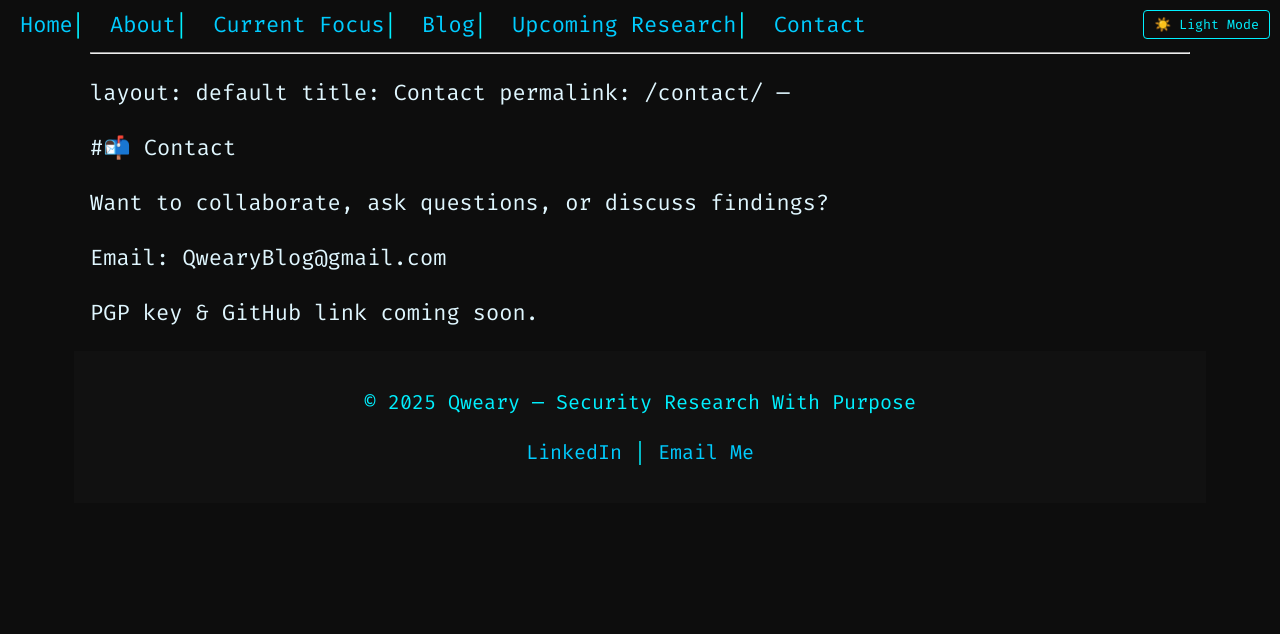
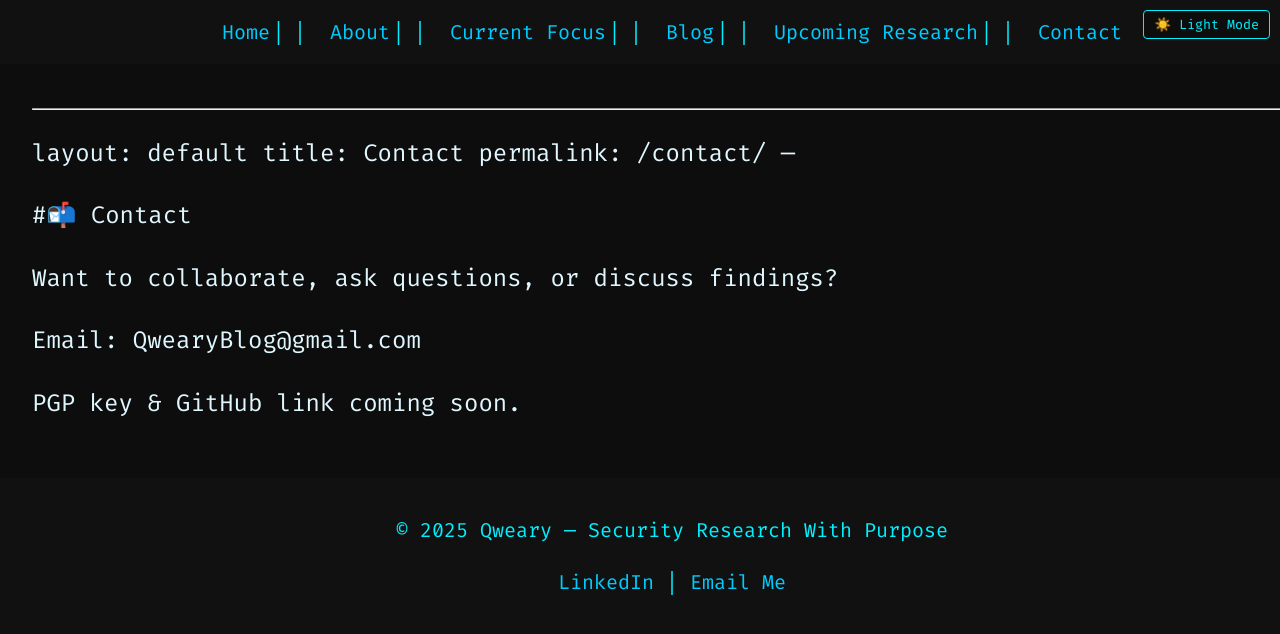
Before and after one commit to Qweary/Qweary.github.io, a Jekyll site: the page built from contact.md, in a window 1280 px wide. Shown: the top 634 px of the page. Built offline with Jekyll 4.4.1, drawn with Linux system fonts in a browser that asks for light colours; our own code applies the rules of GitHub Pages for plain Markdown files; a script that is not in the unit is left out.

Commit message:
formatting

```diff
--- a/_includes/footer.html
+++ b/_includes/footer.html
@@ -1,8 +1,10 @@
 <footer>
-  <p>&copy; 2025 Qweary — Security Research With Purpose</p>
-  <p>
-    <a href="https://www.linkedin.com/in/louis-piano-099826b2" target="_blank">LinkedIn</a>
-    |
-    <a href="mailto:qwearyblog@gmail.com">Email Me</a>
-  </p>
+  <div class="footer-content">
+    <p>&copy; 2025 Qweary — Security Research With Purpose</p>
+    <p>
+      <a href="https://www.linkedin.com/in/louis-piano-099826b2" target="_blank">LinkedIn</a>
+      <span class="footer-separator">|</span>
+      <a href="mailto:qwearyblog@gmail.com">Email Me</a>
+    </p>
+  </div>
 </footer>
--- a/_includes/header.html
+++ b/_includes/header.html
@@ -1,8 +1,15 @@
-<nav>
+<header>
+  <nav class="nav-bar">
     <a href="{{ '/' | relative_url }}">Home</a>
+    <span class="nav-separator">|</span>
     <a href="{{ '/about' | relative_url }}">About</a>
+    <span class="nav-separator">|</span>
     <a href="{{ '/current' | relative_url }}">Current Focus</a>
+    <span class="nav-separator">|</span>
     <a href="{{ '/blog' | relative_url }}">Blog</a>
+    <span class="nav-separator">|</span>
     <a href="{{ '/future' | relative_url }}">Upcoming Research</a>
+    <span class="nav-separator">|</span>
     <a href="{{ '/contact' | relative_url }}">Contact</a>
   </nav>
+</header>
--- a/assets/css/style.css
+++ b/assets/css/style.css
@@ -83,7 +83,11 @@ body {
   color: var(--text-color);
   font-family: 'Fira Code', monospace;
   font-size: clamp(16px, 2vw, 22px);
-  line-height: 1.5;
+  line-height: 1.6;
+  margin: 0;
+  display: flex;
+  flex-direction: column;
+  min-height: 100vh;
 }
 
 /* Header and Footer */
@@ -91,8 +95,37 @@ header, footer {
   background-color: var(--header-footer-bg);
   color: var(--header-footer-text);
   font-size: clamp(14px, 1.8vw, 20px);
-  padding: 1rem;
+  padding: 1rem 2rem;
   text-align: center;
+  width: 100%;
+}
+
+/* Main Content */
+main {
+  flex: 1;
+  padding: 2rem;
+  width: 100%;
+}
+
+/* Navigation separators using CSS only */
+nav {
+  display: inline-flex;
+  gap: 1.5rem;
+  justify-content: center;
+  flex-wrap: wrap;
+}
+
+nav a {
+  color: var(--link-color);
+  text-decoration: none;
+  position: relative;
+}
+
+nav a:not(:last-child)::after {
+  content: '|';
+  position: absolute;
+  right: -0.9rem;
+  color: #00f0ff;
 }
 
 /* Links */
@@ -101,27 +134,9 @@ a {
   text-decoration: none;
 }
 
-/* Navigation separators using CSS only */
-nav a {
-  position: relative;
-  padding: 0 0.75rem;
-}
-
-nav a:not(:last-child)::after {
-  content: '|';
-  position: absolute;
-  right: 0;
-  color: #00f0ff;
-}
-
-/* Desktop layout adjustments */
+/* Responsive font scaling */
 @media screen and (min-width: 1024px) {
   body {
-    font-size: clamp(20px, 2vw, 22px);
-  }
-  main, header, footer {
-    max-width: 1100px;
-    margin-left: auto;
-    margin-right: auto;
+    font-size: clamp(20px, 2vw, 24px);
   }
 }
```
Lines whose indentation alone changed are shown as unchanged.
